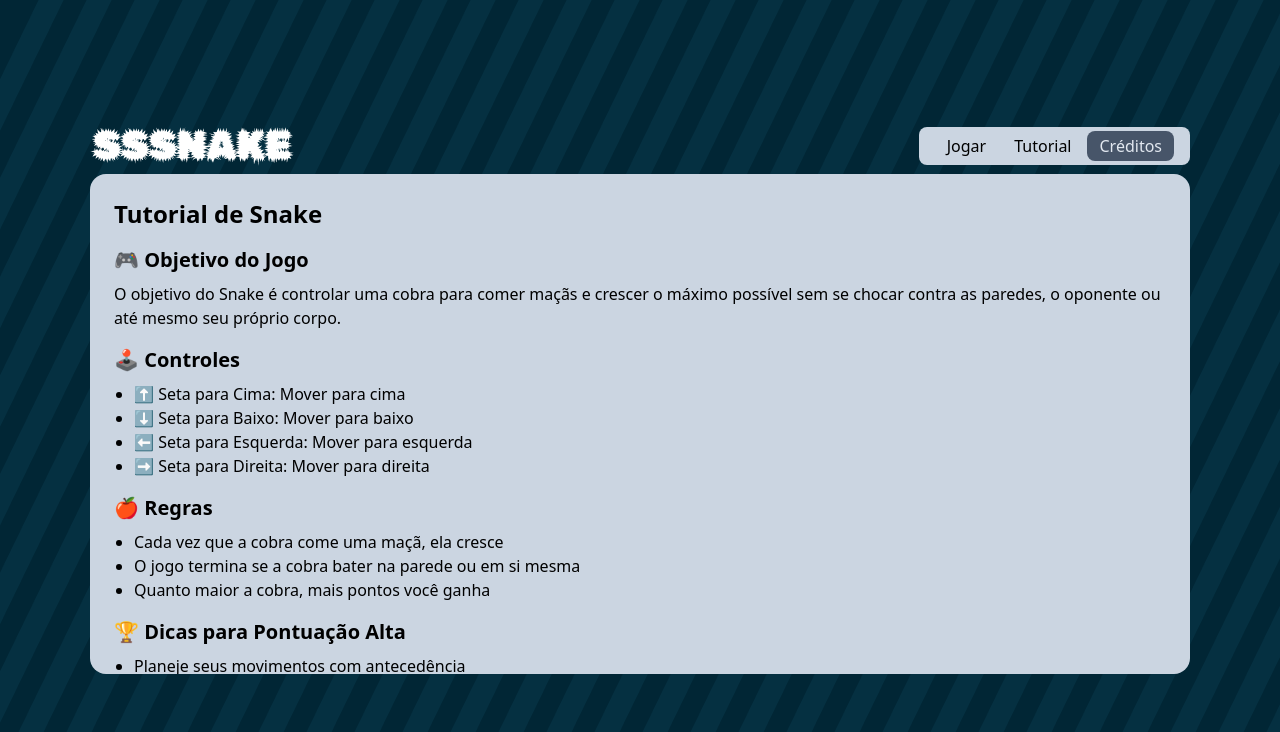
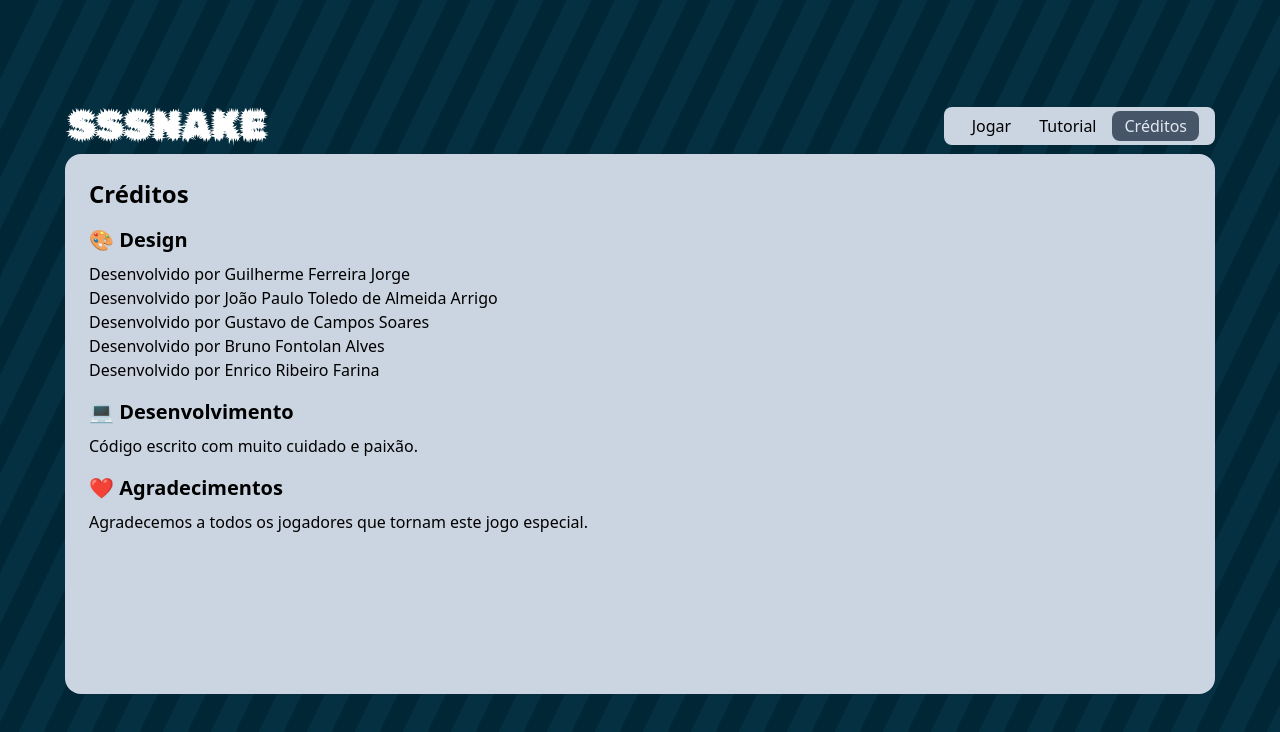
Before and after one commit to BrunoAlves10/Snake, a React (Vite) app: page /creditos in a window 1280 px wide. Shown: the top 732 px of the page. Built offline with nearby package versions, Linux system fonts and the light colour scheme.

Commit message:
fix: ajustei tela de creditos e tamanho das telas

```diff
--- a/src/main.tsx
+++ b/src/main.tsx
@@ -20,7 +20,7 @@
   },
   {
     path: "/creditos",
-    element: <Tutorial/>
+    element: <Creditos/>
   },
 ]);
 
--- a/src/pages/Creditos.tsx
+++ b/src/pages/Creditos.tsx
@@ -5,16 +5,16 @@
     <div className="bg-gradient flex items-center justify-center w-screen h-screen overflow-hidden">
       <div className="flex flex-col items-center justify-center">
         <NavBar />
-        <div className="w-[1100px] h-[500px] bg-slate-300 rounded-2xl p-6 overflow-y-auto text-black">
+        <div className="w-[1150px] h-[540px] bg-slate-300 rounded-2xl p-6 overflow-y-auto text-black">
           <h1 className="text-2xl font-bold mb-4">Créditos</h1>
 
           <section className="mb-4">
             <h2 className="text-xl font-semibold mb-2">🎨 Design</h2>
-            <p>Desenvolvido por Jorge Guilherme Ferreira</p>
-            <p>Desenvolvido por João Paulo de Arrigo</p>
+            <p>Desenvolvido por Guilherme Ferreira Jorge</p>
+            <p>Desenvolvido por João Paulo Toledo de Almeida Arrigo</p>
             <p>Desenvolvido por Gustavo de Campos Soares</p>
             <p>Desenvolvido por Bruno Fontolan Alves</p>
-            <p>Desenvolvido por Enrico Farina ????</p>
+            <p>Desenvolvido por Enrico Ribeiro Farina</p>
           </section>
 
           <section className="mb-4">
--- a/src/pages/Tutorial.tsx
+++ b/src/pages/Tutorial.tsx
@@ -5,7 +5,7 @@
     <div className="bg-gradient flex items-center justify-center w-screen h-screen overflow-hidden">
       <div className="flex flex-col items-center justify-center">
         <NavBar/>
-        <div className="w-[1100px] h-[500px] bg-slate-300 rounded-2xl p-6 overflow-y-auto text-black">
+        <div className="w-[1150px] h-[540px] bg-slate-300 rounded-2xl p-6 overflow-y-auto text-black">
           <h1 className="text-2xl font-bold mb-4">Tutorial de Snake</h1>
 
           <section className="mb-4">
@@ -17,19 +17,19 @@
           <section className="mb-4">
             <h2 className="text-xl font-semibold mb-2">🕹️ Controles</h2>
             <ul className="list-disc pl-5">
-              <li>⬆️ Seta para Cima: Mover para cima</li>
-              <li>⬇️ Seta para Baixo: Mover para baixo</li>
-              <li>⬅️ Seta para Esquerda: Mover para esquerda</li>
-              <li>➡️ Seta para Direita: Mover para direita</li>
+              <li>⬆️ Seta para Cima ou W: Mover para cima</li>
+              <li>⬇️ Seta para Baixo ou S: Mover para baixo</li>
+              <li>⬅️ Seta para Esquerda ou A: Mover para esquerda</li>
+              <li>➡️ Seta para Direita ou D: Mover para direita</li>
             </ul>
           </section>
 
           <section className="mb-4">
             <h2 className="text-xl font-semibold mb-2">🍎 Regras</h2>
             <ul className="list-disc pl-5">
-              <li>Cada vez que a cobra come uma maçã, ela cresce</li>
+              <li>Cada vez que a cobra come uma maçã, ela cresce e ganha 1.000 pontos</li>
               <li>O jogo termina se a cobra bater na parede ou em si mesma</li>
-              <li>Quanto maior a cobra, mais pontos você ganha</li>
+              <li>Quanto mais tempo você ficar vivo, mais pontos você ganha</li>
             </ul>
           </section>
 
```
